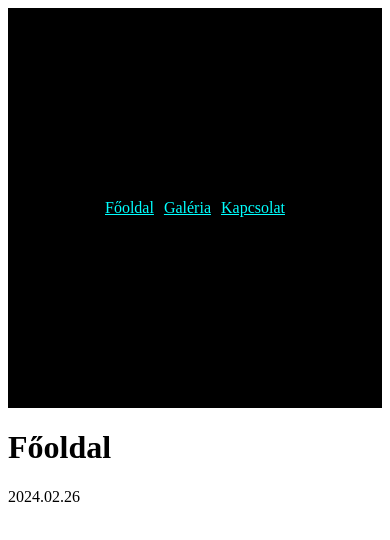
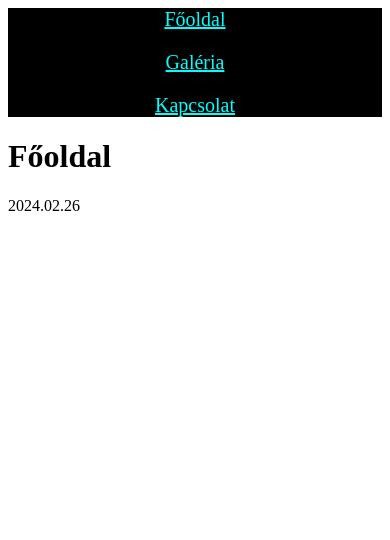
Before and after one commit to NagyRekaLaura/rp-menu, a plain HTML site: page index.html in a window 390 px wide. Drawn offline with Linux system fonts and the light colour scheme.

Commit message:
nav szöveg középen

```diff
--- a/style.css
+++ b/style.css
@@ -1,12 +1,22 @@
 nav{
     background-color: black;
     display: flex;
+    flex-direction: row;
+    height: 40px;
     align-items: center;
     justify-content: center;
-    height: 400px;
-    gap: 10px;
+    gap: 20px;
 }
 
 nav a{
+    font-size: 20px;
     color: aqua;
 }
+
+@media screen and (max-width: 600px) {
+    nav{
+        flex-direction: column;
+        height: auto;
+    }
+
+}
```
